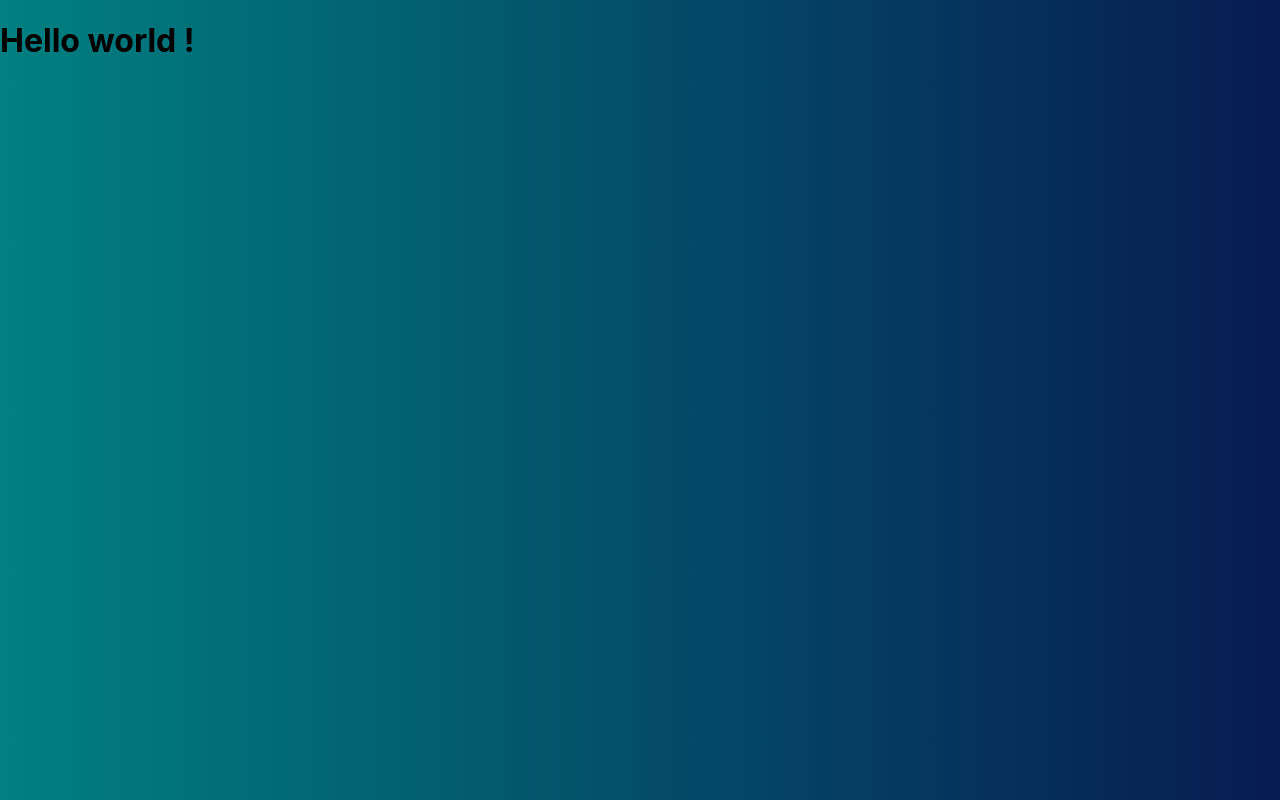
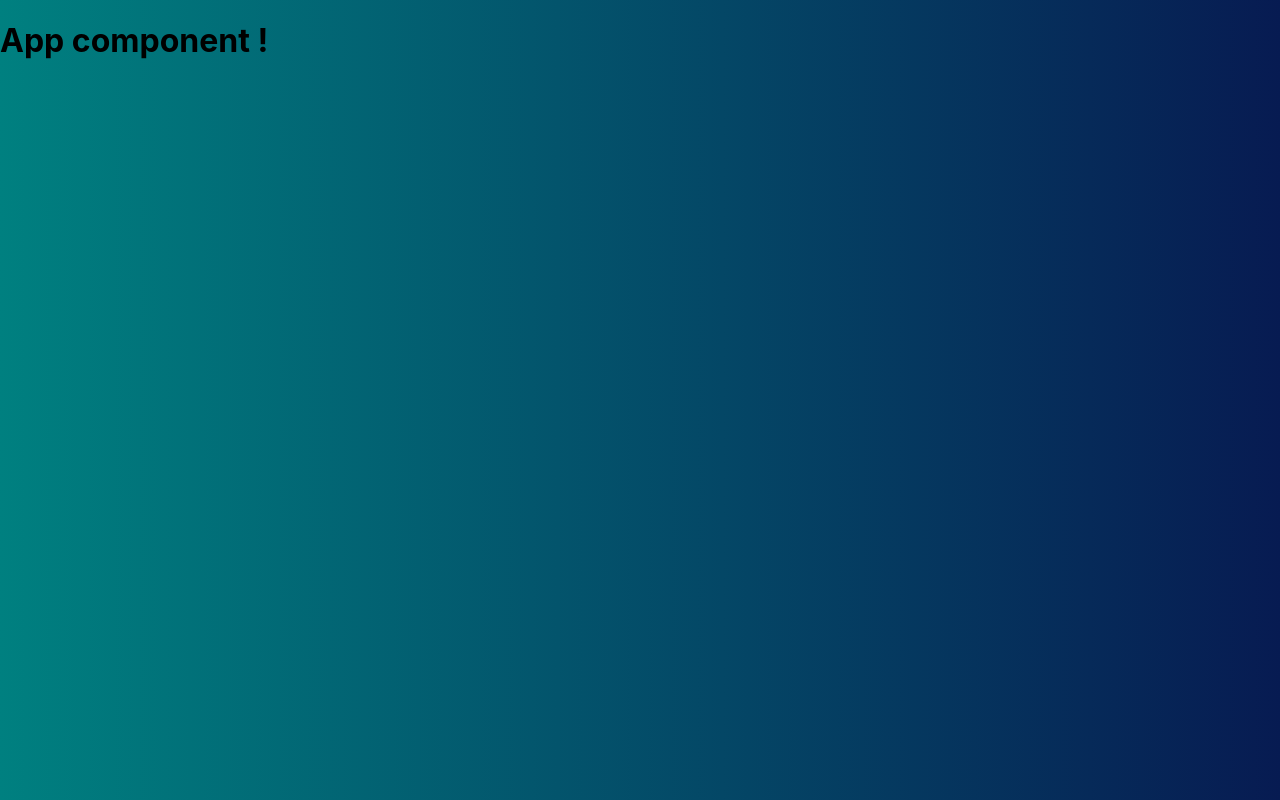
Before and after one commit to guy-patrick/monsters-rolodex-final, a React (Create React App) app: page / in a window 1280 px wide. Built offline with nearby package versions, Linux system fonts and the light colour scheme.

Commit message:
text added

```diff
--- a/src/App.js
+++ b/src/App.js
@@ -1,7 +1,7 @@
 import "./App.css";
 
 function App() {
-  return <h1>Hello world !</h1>;
+  return <h1>App component !</h1>;
 }
 
 export default App;
```
